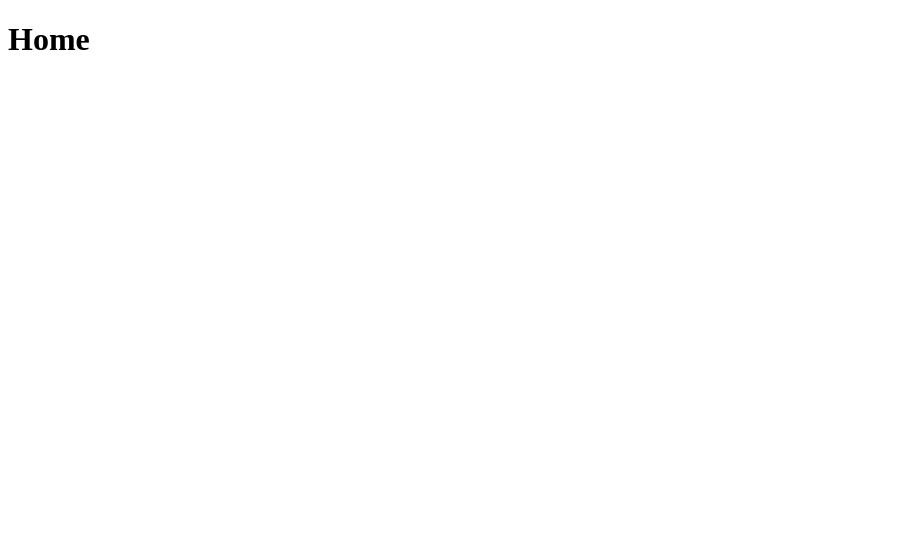
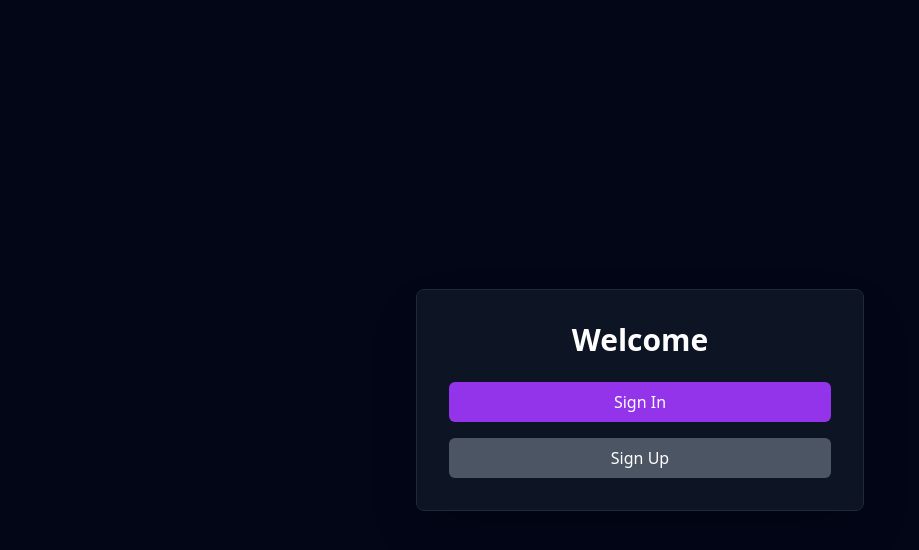
Before and after one commit to trulyaman25/AuthChain, a React (Vite) app: page / in a window 1280 px wide. Shown: the top 550 px of the page, without its empty margins (0-919 px from the left). Built offline with nearby package versions, Linux system fonts and the light colour scheme.

Commit message:
Initialized Tailwind and Added Home Page

```diff
--- /dev/null
+++ b/src/globalStyles.css
@@ -0,0 +1,3 @@
+@tailwind base;
+@tailwind components;
+@tailwind utilities;
--- a/src/home.jsx
+++ b/src/home.jsx
@@ -1,8 +1,24 @@
+import { Link } from "react-router-dom"
+
 function Home() {
     return (
-        <>
-            <h1>Home</h1>
-        </>
+        <div className="min-h-screen bg-slate-950 flex flex-col items-center justify-center px-4">
+            <div className="bg-gray-900 bg-opacity-80 p-8 rounded-lg shadow-2xl w-full max-w-md border border-gray-800 backdrop-blur-sm">
+                <h1 className="text-3xl font-bold mb-6 text-white text-center">Welcome</h1>
+                <div className="space-y-4">
+                <Link to="/signin" className="block w-full">
+                    <button className="w-full px-4 py-2 text-white bg-purple-600 rounded-md hover:bg-purple-700 focus:outline-none focus:ring-2 focus:ring-purple-500 focus:ring-offset-2 focus:ring-offset-gray-800 transition-colors duration-200">
+                    Sign In
+                    </button>
+                </Link>
+                <Link to="/signup" className="block w-full">
+                    <button className="w-full px-4 py-2 text-white bg-gray-600 rounded-md hover:bg-gray-700 focus:outline-none focus:ring-2 focus:ring-gray-500 focus:ring-offset-2 focus:ring-offset-gray-800 transition-colors duration-200">
+                    Sign Up
+                    </button>
+                </Link>
+                </div>
+            </div>
+        </div>
     )
 }
 
--- a/src/main.jsx
+++ b/src/main.jsx
@@ -1,6 +1,7 @@
 import { StrictMode } from 'react'
 import { createRoot } from 'react-dom/client'
 import RouteConfig from './routes.jsx'
+import './globalStyles.css';
 
 createRoot(document.getElementById('root')).render(
 	<StrictMode>
```
